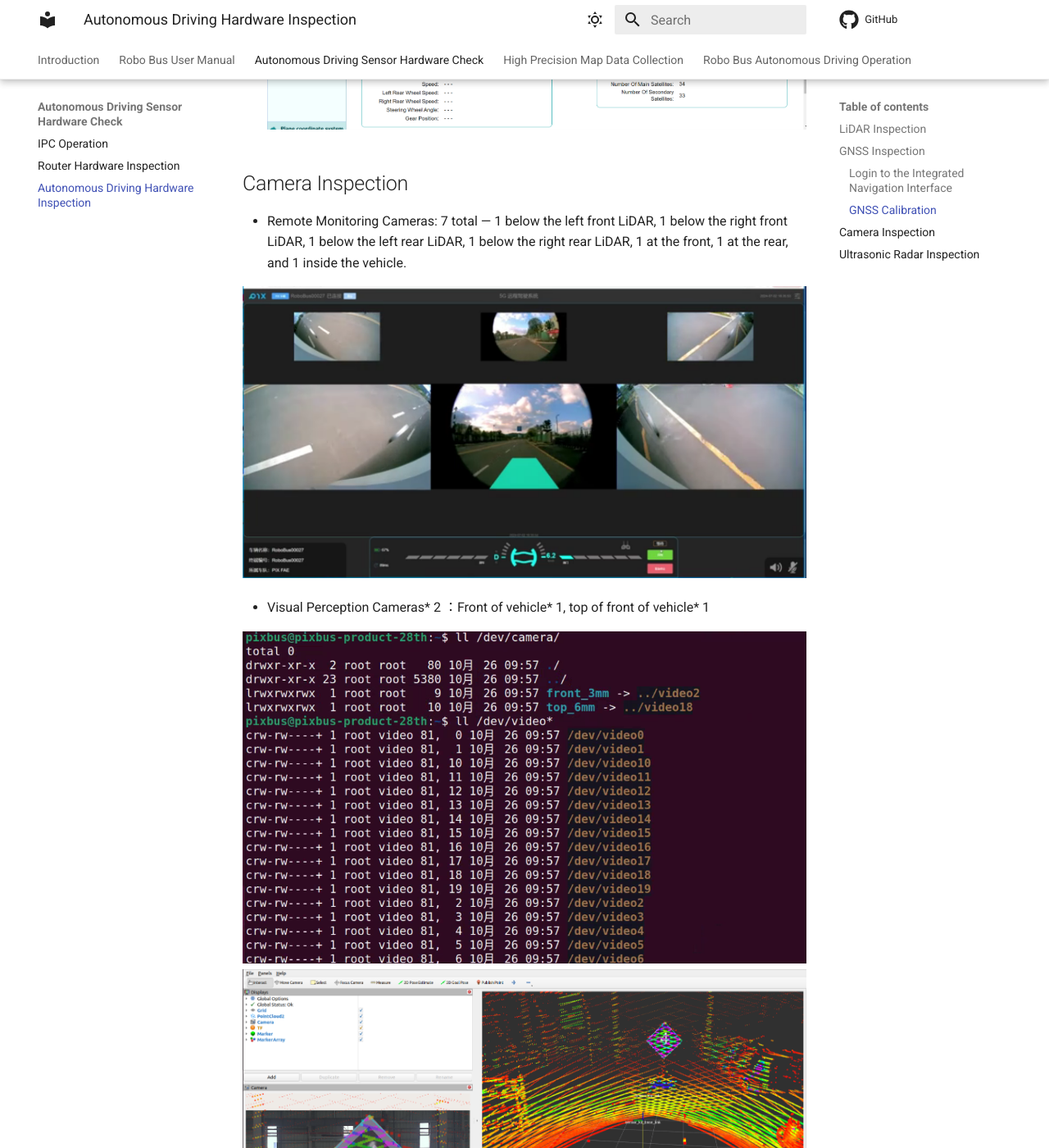
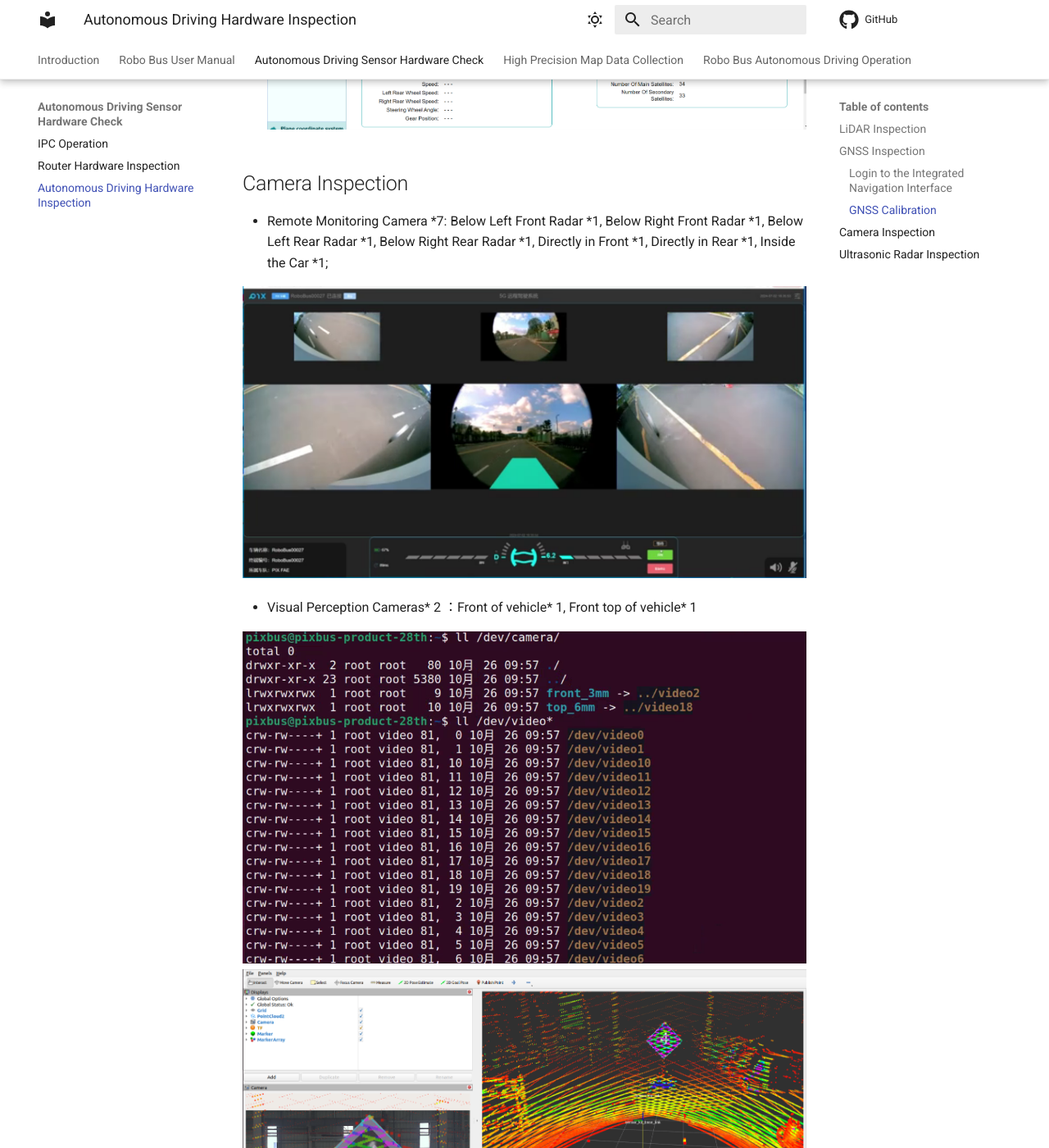
Before and after one commit to pixmoving-moveit/Robo-Bus-documentation-EN, an MkDocs documentation site: the page built from docs/Autonomous Driving Sensor Hardware Check/Related Hardware Inspection.md, in a window 1280 px wide and 1400 px high, scrolled down 4283 px. Shown: the whole window at 82% size. Built offline with MkDocs 1.6.1 and Material for MkDocs 9.7.7, drawn with Linux system fonts in a browser that asks for light colours; the version menu is left out; some of the changed text lies outside the part shown.

Commit message:
fix:Modify sensor number bug

```diff
--- a/docs/Autonomous Driving Sensor Hardware Check/Related Hardware Inspection.md
+++ b/docs/Autonomous Driving Sensor Hardware Check/Related Hardware Inspection.md
@@ -36,17 +36,17 @@
     ![avatar](./image/gnss_picture/Snipaste_2023-04-21_17-37-29.png)
 
 ## Camera Inspection
-- Remote Monitoring Cameras: 7 total — 1 below the left front LiDAR, 1 below the right front LiDAR, 1 below the left rear LiDAR, 1 below the right rear LiDAR, 1 at the front, 1 at the rear, and 1 inside the vehicle.
+- Remote Monitoring Camera \*7: Below Left Front Radar \*1, Below Right Front Radar \*1, Below Left Rear Radar \*1, Below Right Rear Radar \*1, Directly in Front \*1, Directly in Rear \*1, Inside the Car \*1;
 
 ![jiankong](./image/jiankong.png)
 
-- Visual Perception Cameras* 2 ：Front of vehicle* 1, top of front of vehicle* 1
+- Visual Perception Cameras\* 2 ：Front of vehicle\* 1, Front top of vehicle\* 1
 
 ![camera2](./image/camera2.png)
 ![camera1](./image/camera1.png)
 
 ## Ultrasonic Radar Inspection
-- Ultrasonic Radar Sensors: 12 total — 4 at the front, 4 at the rear, 2 on the left side, and 2 on the right side.
+- Ultrasonic Radar Probe\*12: Front\*4,Rear\*4, Left\*2, Right\*2.
 
 ![ult2](./image/ult2.png)
 ![ult3](./image/ult3.png)
```
